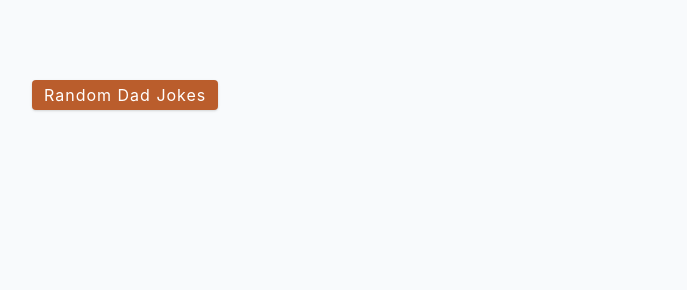
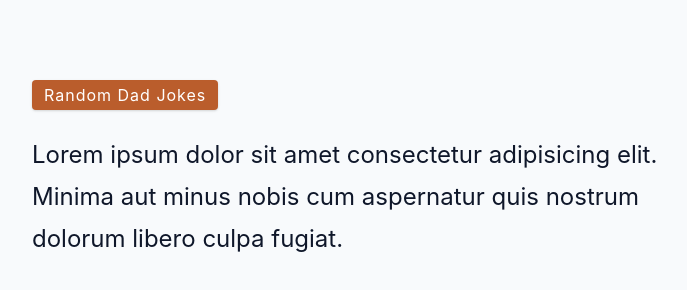
Before and after one commit to stormymayday/Dad-Jokes, a plain HTML site: page index.html in a window 1280 px wide. Shown: the whole page, without its empty margins (258-945 px from the left). Drawn offline with Linux system fonts and the light colour scheme.

Commit message:
Set up the paragraph with the class of '.result' and lorem ipsum text

```diff
--- a/index.html
+++ b/index.html
@@ -18,6 +18,8 @@
 
     <div class="container">
         <button class="btn">random dad jokes</button>
+        <p class="result">Lorem ipsum dolor sit amet consectetur adipisicing elit. Minima aut minus nobis cum aspernatur
+            quis nostrum dolorum libero culpa fugiat.</p>
     </div>
 
     <!-- JavaScript -->
```
